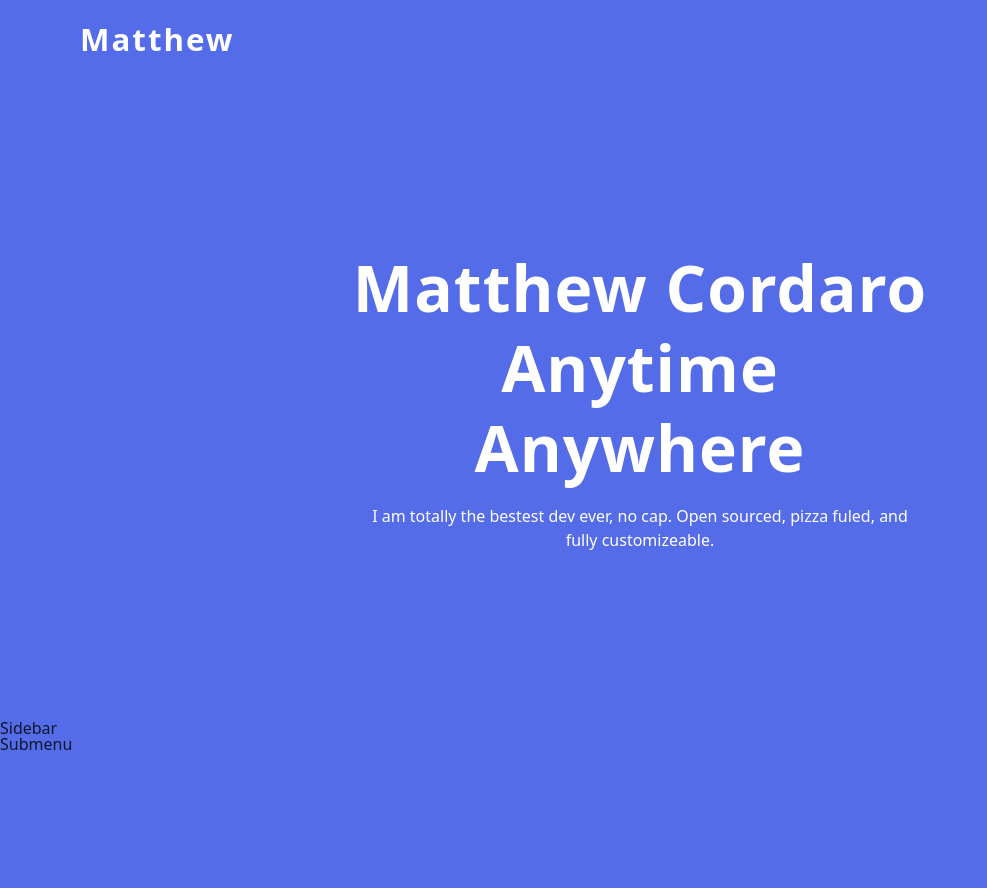
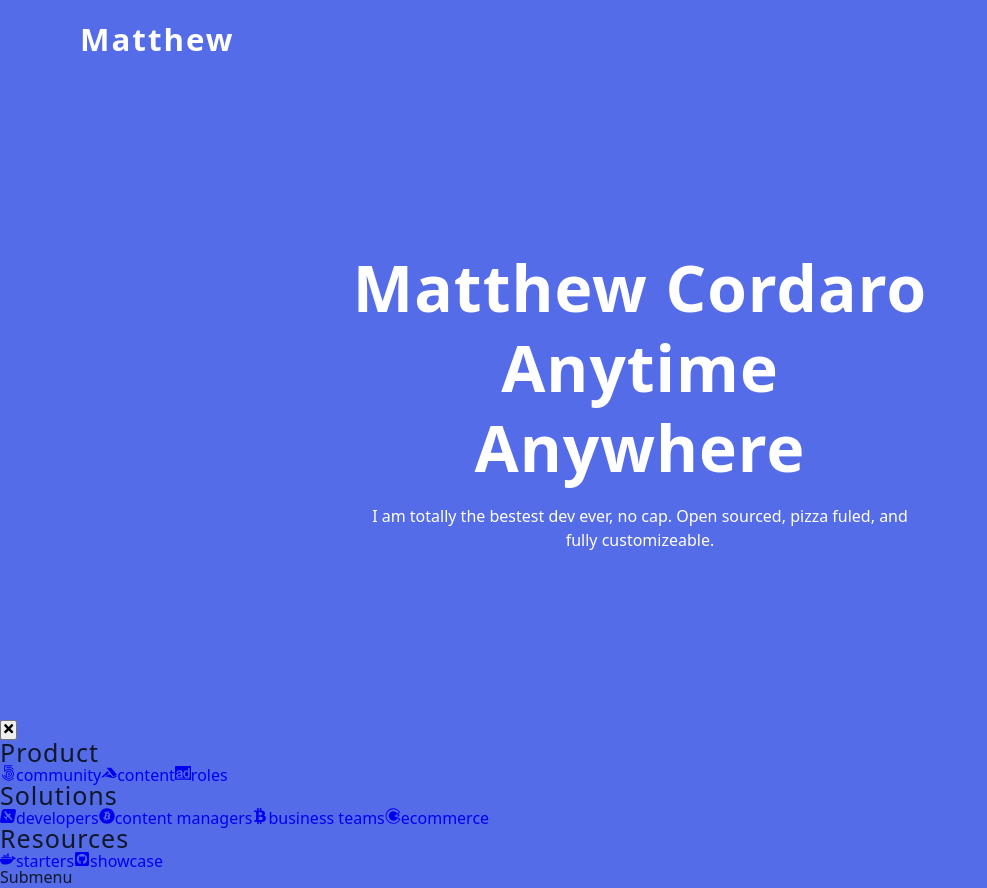
Before and after one commit to matthewcordaro/Portfolio-React-Submenu, a React (Vite) app: page / in a window 1280 px wide. Shown: the whole page, without its empty margins (0-987 px from the left). Before the commit the page ends 800 px from the top, so only its background shows below. Built offline with nearby package versions, Linux system fonts and the light colour scheme.

Commit message:
Implement Sidebar component with dynamic links and close button

```diff
--- a/src/Sidebar.jsx
+++ b/src/Sidebar.jsx
@@ -1,6 +1,38 @@
+import { FaTimes } from "react-icons/fa"
+import sublinks from "./data"
+import { useGlobalContext } from "./context"
+
 function Sidebar() {
+  const { isSidebarOpen, closeSidebar } = useGlobalContext()
   return (
-    <div>Sidebar</div>
+    <aside className='sidebar'>
+      <div className='sidebar-container'>
+        <button className='close-btn'>
+          <FaTimes />
+        </button>
+        <div className='sidebar-links'>
+          {sublinks.map((sublink) => {
+            const { links, page, pageId } = sublink
+            return (
+              <article key={pageId}>
+                <h4>{page}</h4>
+                <div className='sidebar-sublinks'>
+                  {links.map((link) => {
+                    const { url, icon, label, id } = link
+                    return (
+                      <a href={url} key={id}>
+                        {icon}
+                        {label}
+                      </a>
+                    )
+                  })}
+                </div>
+              </article>
+            )
+          })}
+        </div>
+      </div>
+    </aside>
   )
 }
 export default Sidebar
```
